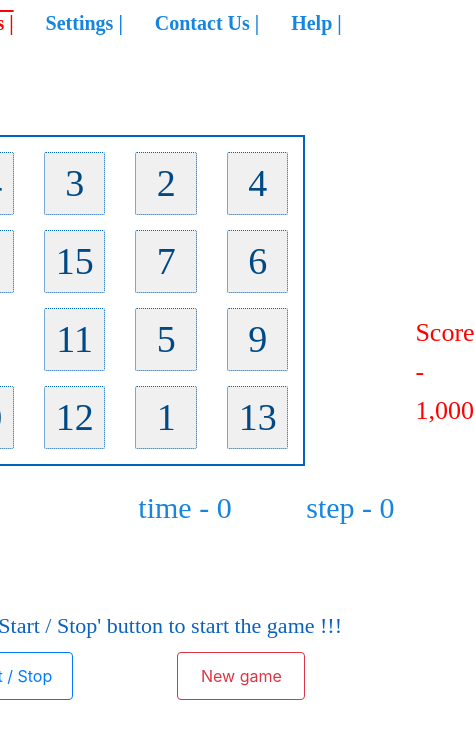
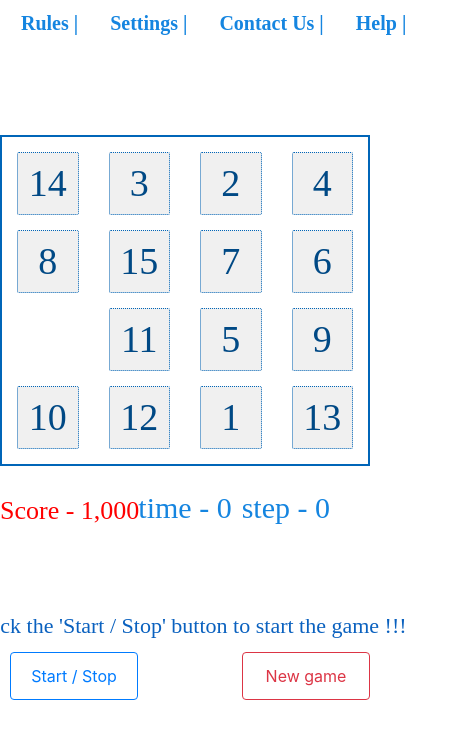
Before and after one commit to narek-7/square, an Angular app: page / in a window 390 px wide. Shown: the top 738 px of the page, 475 px wide, since content can reach past the window. Built offline with nearby package versions, Linux system fonts and the light colour scheme.

Commit message:
Commit - 5 // fixed some errors

```diff
--- a/src/app/app.component.css
+++ b/src/app/app.component.css
@@ -191,8 +191,6 @@ a:hover{
 
   #sc{
     font-size: 26px;
-    grid-area: additional;
-    display: inline-block
     }
 
 }
```
